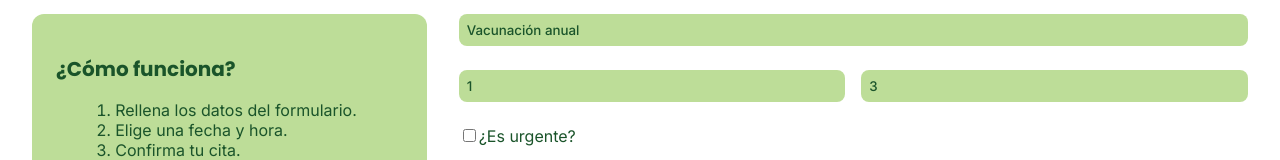
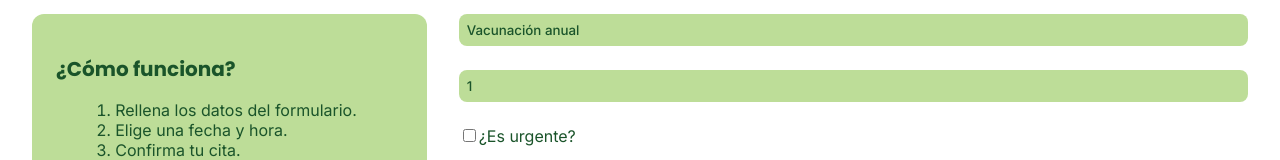
Before and after one commit to FerMarcos606/clinica-veterinaria-front, a React (Vite) app: page /citas in a window 1280 px wide. Shown: the part 182-342 px from the top of the page. Built offline with nearby package versions, Linux system fonts and the light colour scheme.

Commit message:
CM-29 feat: auth condition addend to appointment creation

```diff
--- a/src/pages/appointments/AppointmentPage.jsx
+++ b/src/pages/appointments/AppointmentPage.jsx
@@ -1,12 +1,14 @@
 import React, { useState } from "react";
 import appointmentsService from "../../services/appointments/AppointmentsService";
+import { useAuth } from "../../context/AuthContext";
 import "./AppointmentPage.css";
 
 const AppointmentsPage = () => {
+    const { user } = useAuth();
+    console.log('User object from context:', user);
     const [isUrgent, setIsUrgent] = useState(false);
     const [reason, setReason] = useState("Vacunación anual");
     const [patientId, setPatientId] = useState("1");
-    const [userId, setUserId] = useState("3");
     const [error, setError] = useState(null);
     const [success, setSuccess] = useState(null);
 
@@ -19,6 +21,11 @@ const AppointmentsPage = () => {
         e.preventDefault();
         setError(null);
         setSuccess(null);
+
+        if (!user) {
+            setError("Debes iniciar sesión para crear una cita.");
+            return;
+        }
 
         if (!selectedDate || !selectedTime) {
             setError("Por favor, selecciona una fecha y hora.");
@@ -38,8 +45,9 @@ const AppointmentsPage = () => {
             reason,
             status: "PENDIENTE",
             patientId: parseInt(patientId, 10),
-            userId: parseInt(userId, 10),
+            userId: user.id,
         };
+        console.log(appointmentData)
 
         try {
             const result = await appointmentsService.createAppointment(appointmentData);
@@ -83,14 +91,6 @@ const AppointmentsPage = () => {
                             placeholder="ID del Paciente"
                             value={patientId}
                             onChange={(e) => setPatientId(e.target.value)}
-                            required
-                        />
-                        <input
-                            className="appointments__input"
-                            type="number"
-                            placeholder="ID del Usuario"
-                            value={userId}
-                            onChange={(e) => setUserId(e.target.value)}
                             required
                         />
                     </div>
```
